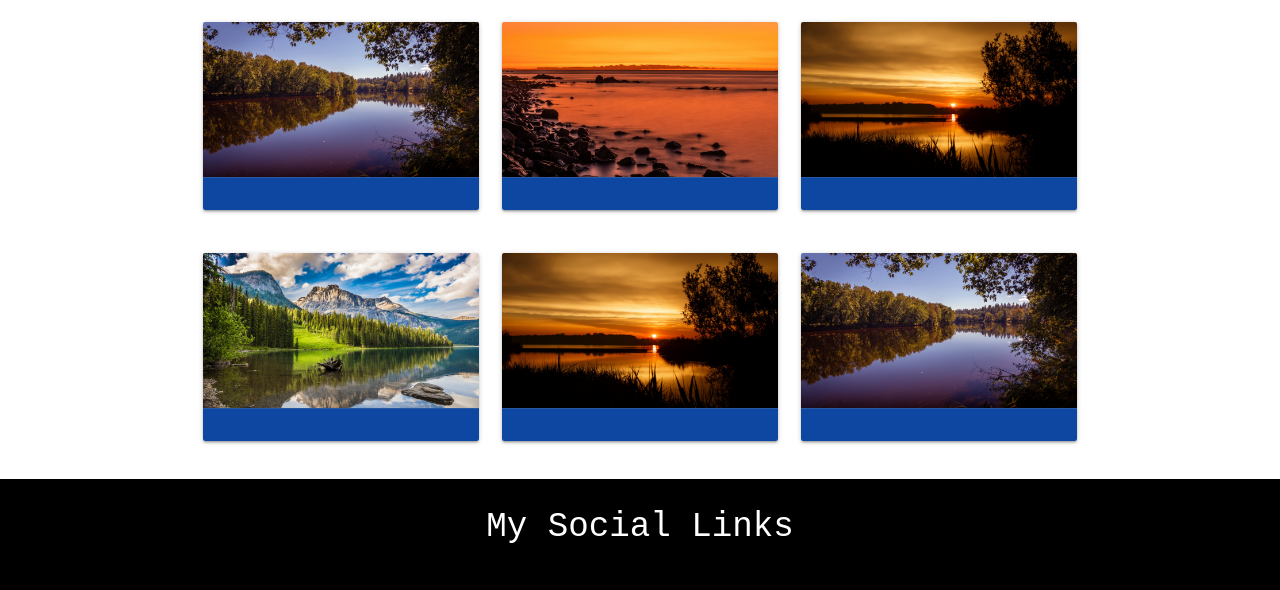
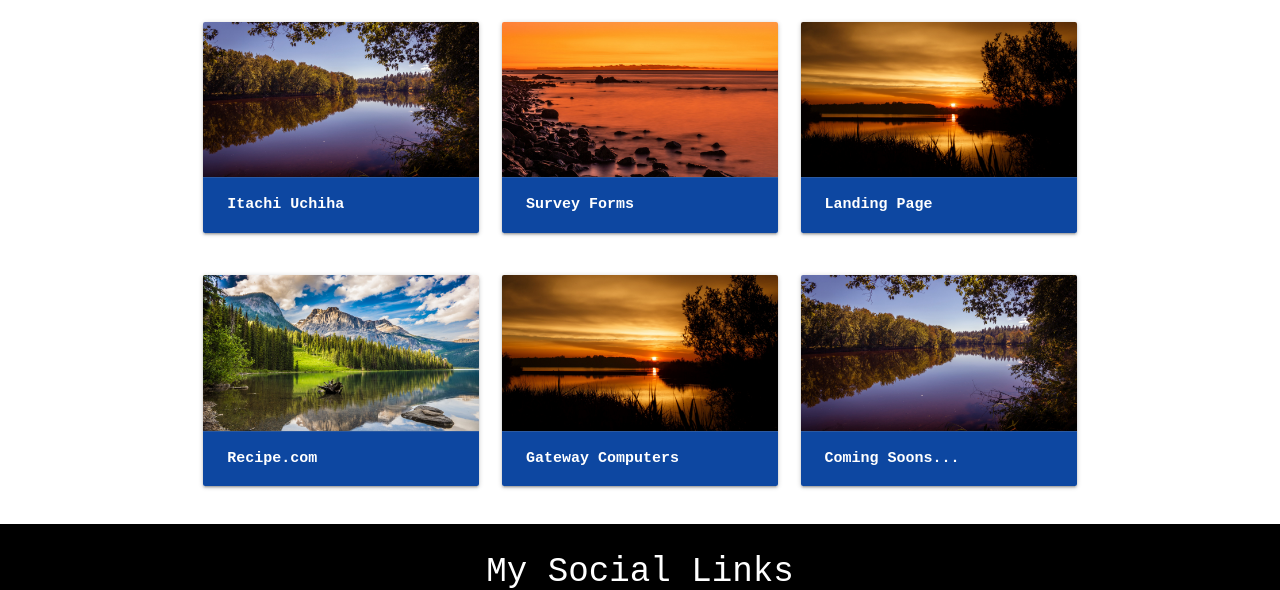
Before and after one commit to bbonugba/Portfolio_using_M-CSS, a plain HTML site: page index.html in a window 1280 px wide. Shown: the part 1113-1703 px from the top of the page. Drawn offline with Linux system fonts and the light colour scheme.

Commit message:
changed card-action to amchor tags

```diff
--- a/index.html
+++ b/index.html
@@ -3,7 +3,7 @@
 <head>
     <meta charset="UTF-8">
     <meta name="viewport" content="width=device-width, initial-scale=1.0">
-    <title>Portfoli_Using_M-CSS</title>
+    <title>Portfolio_Using_M-CSS</title>
     <link rel="stylesheet" href="materialize.css">
 
 
@@ -44,6 +44,9 @@
         .social_links a img {
             margin: 15px;
 
+        }
+        div.card-action a {
+            text-transform: none  !important;
         }
 
     </style>
@@ -91,7 +94,7 @@
                             <img src="img/landscape.jpg" alt="" class="responsive-img">
                         </div>
                         <div class="card-action blue darken-4">
-                            <!-- <h6 class="white-text">Itachi Uchiha</h6> -->
+                            <a href="" class="white-text" >Itachi Uchiha</a>
                         </div>
                     </div>
                 </div>
@@ -101,7 +104,7 @@
                             <img src="img/rocky.jpg" alt="" class="responsive-img">
                         </div>
                         <div class="card-action blue darken-4">
-                            <!-- <h6 class="white-text">Survey Forms</h6> -->
+                            <a href="" class="white-text">Survey Forms</a>
                         </div>
                     </div>
                 </div>
@@ -111,7 +114,7 @@
                             <img src="img/sunset.jpg" alt="" class="responsive-img">
                         </div>
                         <div class="card-action blue darken-4">
-                            <!-- <h6 class="white-text">Landing Page</h6> -->
+                            <a href="" class="white-text">Landing Page</a>
                         </div>
                     </div>
                 </div>
@@ -123,7 +126,7 @@
                             <img src="img/nath.jpg" alt="" class="responsive-img">
                         </div>
                         <div class="card-action blue darken-4">
-                            <!-- <h6 class="white-text">Recipe.com</h6> -->
+                            <a href="" class="white-text">Recipe.com</a>
                         </div>
                     </div>
                 </div>
@@ -133,7 +136,7 @@
                             <img src="img/sunset.jpg" alt="" class="responsive-img">
                         </div>
                         <div class="card-action blue darken-4">
-                            <!-- <h6 class="white-text">Gateway Computers</h6> -->
+                            <a href="" class="white-text">Gateway Computers</a>
                         </div>
                     </div>
                 </div>
@@ -143,7 +146,7 @@
                             <img src="img/landscape.jpg" alt="" class="responsive-img">
                         </div>
                         <div class="card-action blue darken-4">
-                            <!-- <h6 class="white-text">Coming Soons...</h6> -->
+                            <a href="" class="white-text">Coming Soons...</a>
                         </div>
                     </div>
                 </div>
```
